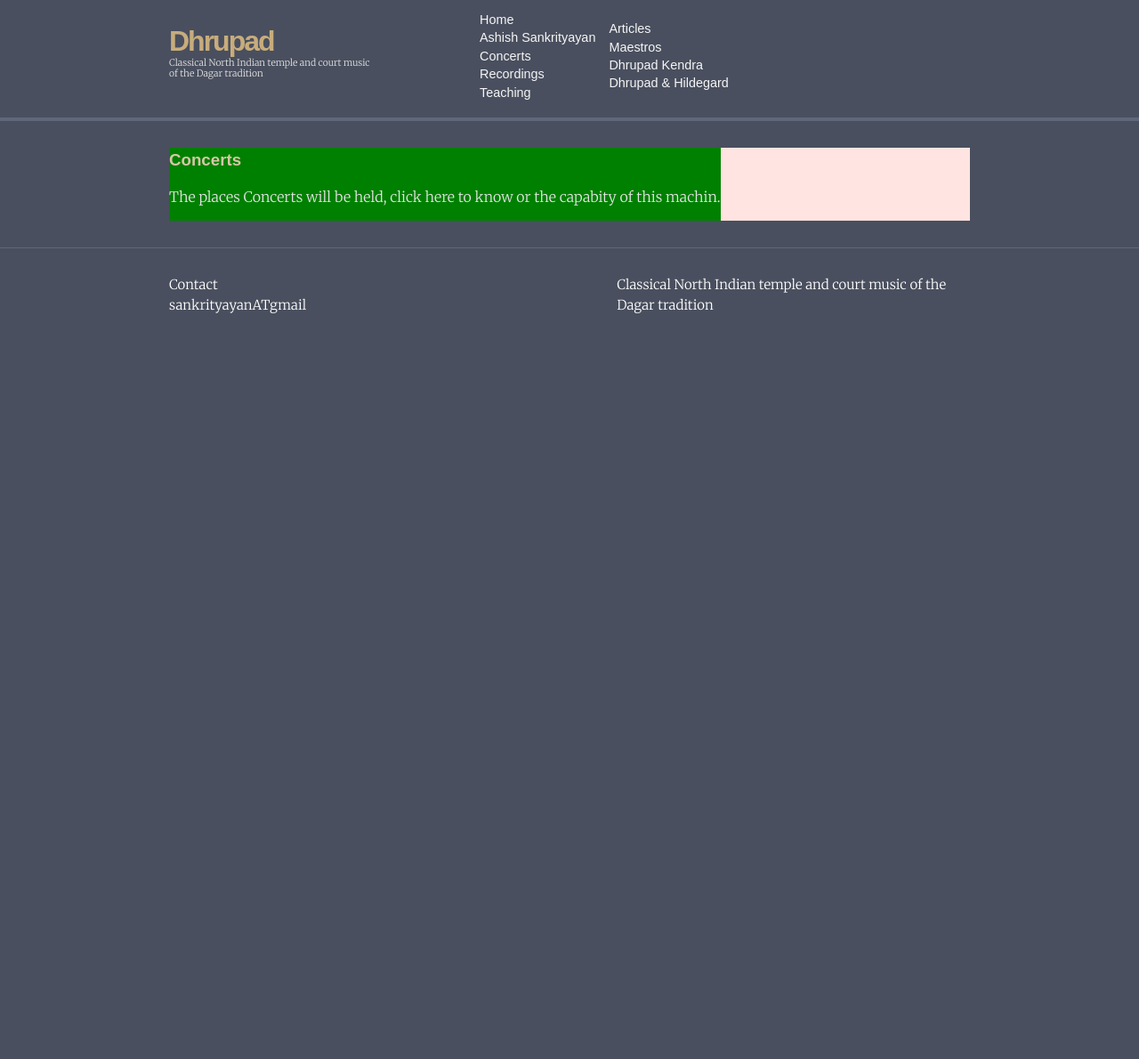
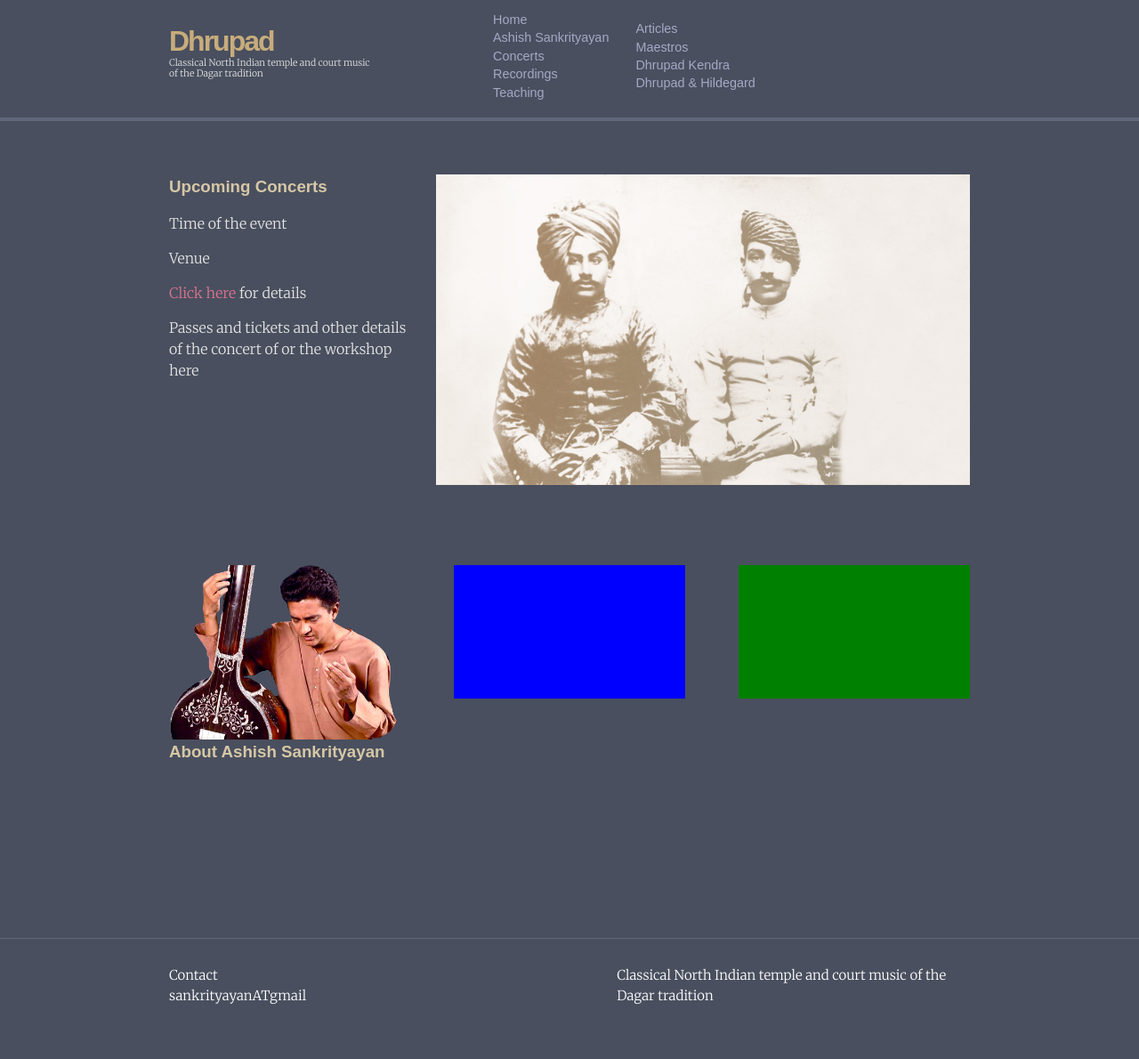
Before and after one commit to sama66/q3, a Jekyll site: the page built from index.html, in a window 1280 px wide. Shown: the whole page at 89% size. Built offline with Jekyll 4.4.1, drawn with Linux system fonts in a browser that asks for light colours; some web fonts are replaced; before the commit the page ends 900 px from its top, so only the background shows below that.

Commit message:
frontpage

```diff
--- a/_includes/announce.html
+++ b/_includes/announce.html
@@ -1,2 +1,8 @@
-<h3>Concerts</h3>
-<p>The places Concerts will be held, click here to know or the capabity of this machin.</p>
+<div class="clear-left">
+  <h3>Upcoming Concerts</h3>
+  <p>Time of the event</p>
+  <p>Venue</p>
+  <p><a href="">Click here</a> for details</p>
+  <p>Passes and tickets and other details of the concert of or the workshop here</p>
+  <p></p>
+</div>
--- a/_includes/homepage.html
+++ b/_includes/homepage.html
@@ -1,17 +1,21 @@
 <div class="section section-1">
   <div class="announce">
     {% include announce.html %}
+  </div>
+  <div class="splash-picture">
+    <img src="{{ site.baseurl }}/asset/img/nasiruddin-ziauddin.jpg">
   </div>
 
 </div>
 
 
 
+<div class="section section-1">
+  <div class="box-1">
+    <img src="{{ site.baseurl }}/asset/img/ashish-sankrityayan-01.png">
+    <a href="{{ site.baseurl }}/ashish-sankrityayan"><h3>About Ashish Sankrityayan</h3></a>
+  </div>
+  <div class="box-2"></div>
+  <div class="box-3"></div>
+</div>
 <div class="section section-1"></div>
-<div class="section section-1"></div>
-<div class="section section-1"></div>
-<div class="section section-1"></div>
-<div class="section section-1"></div>
-<div class="section section-1"></div>
-<div class="section section-1"></div>
-<div class="section section-1"></div>
--- a/_sass/_frontpage.scss
+++ b/_sass/_frontpage.scss
@@ -1,10 +1,32 @@
-.section {
-  background: mistyrose;
-}
+//SECTION 1
+
+.section {}
 .section-1 {
   display: flex;
   justify-content: space-between;
+  margin-bottom: $spacing-unit;
+  padding: $spacing-unit 0;
 }
 .announce {
+  flex: 1;
+}
+.clear-left {
+  margin-right: $spacing-unit;
+}
+.splash-picture {
+  flex: 2;
+}
+
+.box-1 {
+  width: 260px;
+}
+.box-2 {
+  height:150px;
+  width: 260px;
+  background: blue;
+}
+.box-3 {
+  height:150px;
+  width: 260px;
   background: green;
 }
--- a/_sass/_header.scss
+++ b/_sass/_header.scss
@@ -51,7 +51,7 @@ header {
 
     ul {
       float: left;
-      margin-left: $spacing-unit/2;
+      margin-left: $spacing-unit;
       padding-bottom: 0;
 
       li {
--- a/_sass/_vars.scss
+++ b/_sass/_vars.scss
@@ -11,9 +11,9 @@ $background-color: #494f5e;
 $title-color:      #c7ac7c;
 $heading-color:    #d6c7a6;
 $text-color:       #e5e5e5;
-$link-color:      #f25000;
-$nav-color:       #f5f5f5;
-$hover:           #000;
+$link-color:      #df7392;
+$nav-color:       #a6a8c6;
+$hover:           #dea1b9;
 $subtitle:       darken($heading-color, 10%);
 $selection-color: #a9ddba;
 
```
Also changed, not shown: ashish-sankrityayan.md (+5 -3 lines), asset/img/ashish-sankrityayan-01.jpg (added), asset/img/ashish-sankrityayan-01.png (added), asset/img/ashishconcert.jpg (added), asset/img/nasiruddin-ziauddin.jpg (added).
